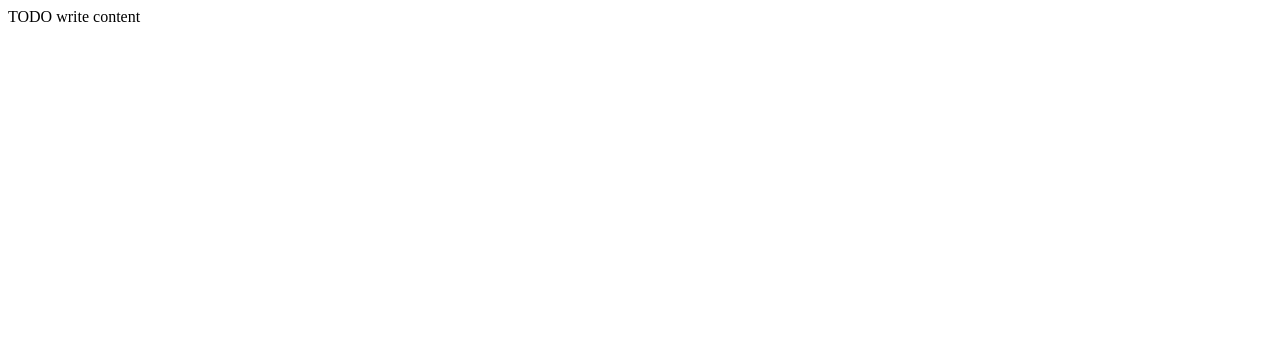
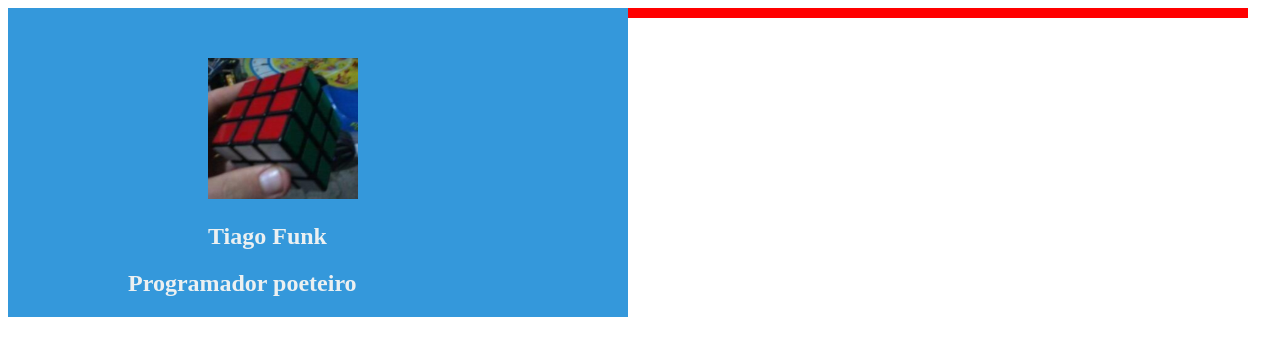
Before and after one commit to TiagoFunkUdescCeavi/desafio-4-curriculum-TiagoFunkUdescCeavi, a plain HTML site: page Desafio04/public_html/index.html in a window 1280 px wide. Drawn offline with Linux system fonts and the light colour scheme.

Commit message:
Todas as merdas que eu fiz até agora

```diff
--- a/Desafio04/public_html/css/estilo.css
+++ b/Desafio04/public_html/css/estilo.css
@@ -0,0 +1,36 @@
+article{
+    position: relative;
+    margin: 0px;
+}
+
+#lado_esquerdo{
+    position: relative;
+    float: left;
+    background-color: #3498DB;
+    width: 620px;
+    margin: 0px;
+    padding-top: 50px;
+    color: #ECF0F1;
+}
+
+#lado_direito{
+    float: left;
+    background-color: #ECF0F1;
+    background-color: red;
+    width: 620px;
+    height: 10px;
+}
+
+#foto_perfil{
+    position: relative;
+    margin-left: 200px;
+    width: 150px;
+}
+
+h1{
+    margin-left: 200px;
+}
+
+h2{
+    margin-left: 120px;
+}
--- a/Desafio04/public_html/index.html
+++ b/Desafio04/public_html/index.html
@@ -5,8 +5,20 @@
         <title>TODO supply a title</title>
         <meta charset="UTF-8">
         <meta name="viewport" content="width=device-width, initial-scale=1.0">
+
+        <link rel="stylesheet" href="css/estilo.css"/>
+
     </head>
     <body>
-        <div>TODO write content</div>
+        <article>
+            <div id="lado_esquerdo">
+                <img id="foto_perfil" src="imagens/FotoPerfil.jpg" />
+                <h1>Tiago Funk</h1>
+                <h2>Programador poeteiro</h2>
+            </div>
+            <div id="lado_direito">
+
+            </div>
+        </article>
     </body>
 </html>
```
Also changed, not shown: Desafio04/public_html/imagens/FotoPerfil.jpg (added), pagina.jpg (added).
